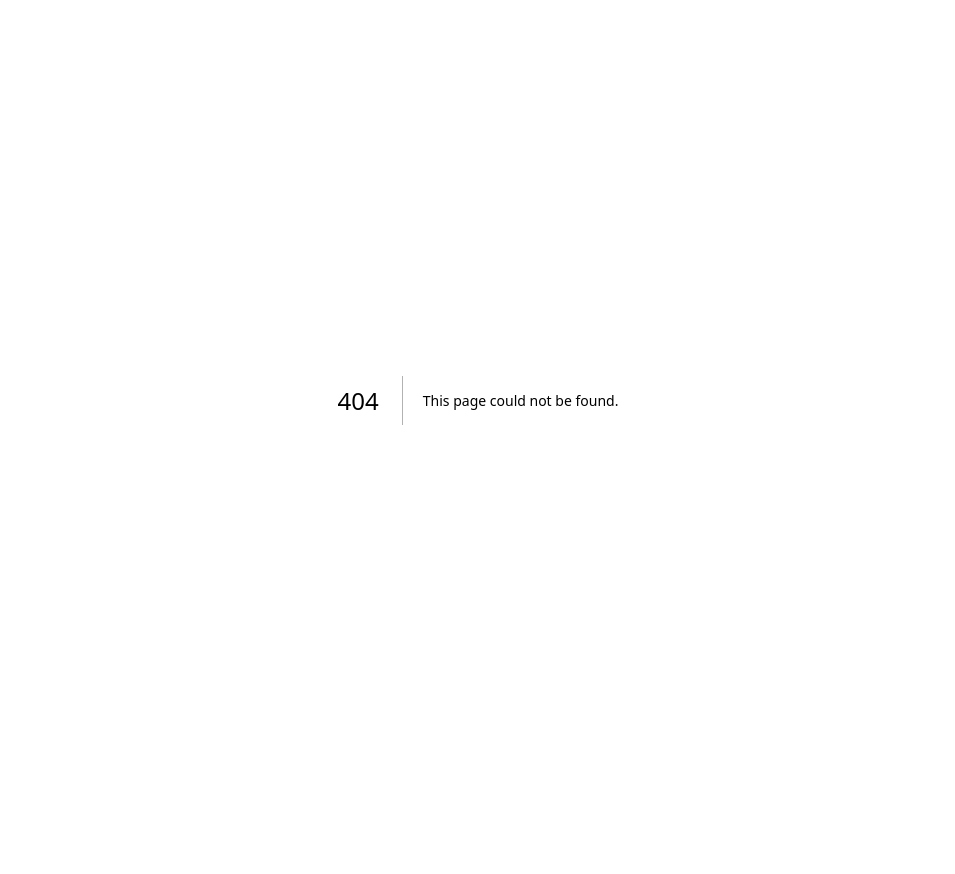
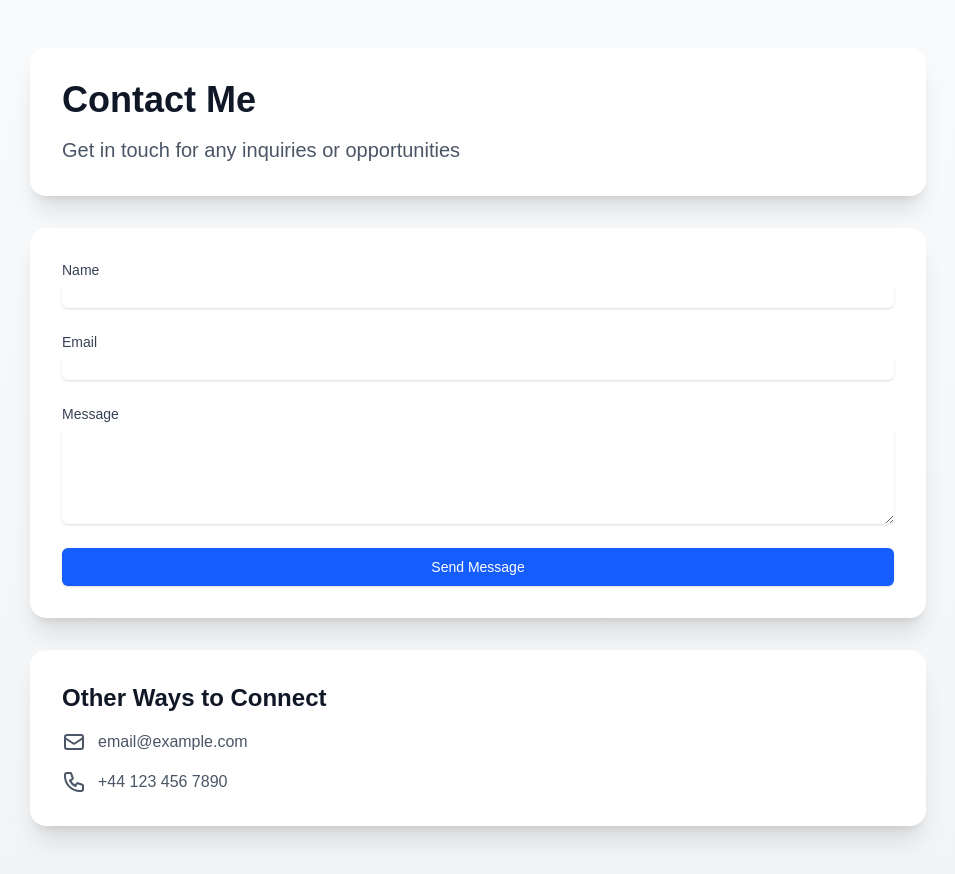
Before and after one commit to mitch478/mitch478.xyz, a Next.js app: page /contact in a window 1280 px wide. Before the commit this address had no page. Shown: the whole page, without its empty margins (162-1117 px from the left). Before the commit the page ends 800 px from the top, so only its background shows below. Built offline with nearby package versions, Linux system fonts and the light colour scheme.

Commit message:
made changes for CF

```diff
--- /dev/null
+++ b/src/app/contact/page.tsx
@@ -0,0 +1,82 @@
+export default function ContactPage() {
+  return (
+    <main className="min-h-screen bg-gradient-to-b from-gray-50 to-gray-100 py-12 px-4 sm:px-6 lg:px-8">
+      <div className="max-w-4xl mx-auto">
+        {/* Contact Header */}
+        <div className="bg-white rounded-2xl shadow-xl p-8 mb-8">
+          <h1 className="text-4xl font-bold text-gray-900 mb-4">Contact Me</h1>
+          <p className="text-xl text-gray-600">
+            Get in touch for any inquiries or opportunities
+          </p>
+        </div>
+
+        {/* Contact Form */}
+        <div className="bg-white rounded-2xl shadow-xl p-8">
+          <form className="space-y-6">
+            <div>
+              <label htmlFor="name" className="block text-sm font-medium text-gray-700">
+                Name
+              </label>
+              <input
+                type="text"
+                id="name"
+                name="name"
+                className="mt-1 block w-full rounded-md border-gray-300 shadow-sm focus:border-blue-500 focus:ring-blue-500"
+              />
+            </div>
+
+            <div>
+              <label htmlFor="email" className="block text-sm font-medium text-gray-700">
+                Email
+              </label>
+              <input
+                type="email"
+                id="email"
+                name="email"
+                className="mt-1 block w-full rounded-md border-gray-300 shadow-sm focus:border-blue-500 focus:ring-blue-500"
+              />
+            </div>
+
+            <div>
+              <label htmlFor="message" className="block text-sm font-medium text-gray-700">
+                Message
+              </label>
+              <textarea
+                id="message"
+                name="message"
+                rows={4}
+                className="mt-1 block w-full rounded-md border-gray-300 shadow-sm focus:border-blue-500 focus:ring-blue-500"
+              ></textarea>
+            </div>
+
+            <button
+              type="submit"
+              className="w-full flex justify-center py-2 px-4 border border-transparent rounded-md shadow-sm text-sm font-medium text-white bg-blue-600 hover:bg-blue-700 focus:outline-none focus:ring-2 focus:ring-offset-2 focus:ring-blue-500"
+            >
+              Send Message
+            </button>
+          </form>
+        </div>
+
+        {/* Contact Information */}
+        <div className="bg-white rounded-2xl shadow-xl p-8 mt-8">
+          <h2 className="text-2xl font-bold text-gray-900 mb-4">Other Ways to Connect</h2>
+          <div className="space-y-4">
+            <div className="flex items-center space-x-3">
+              <svg className="w-6 h-6 text-gray-600" fill="none" stroke="currentColor" viewBox="0 0 24 24">
+                <path strokeLinecap="round" strokeLinejoin="round" strokeWidth="2" d="M3 8l7.89 5.26a2 2 0 002.22 0L21 8M5 19h14a2 2 0 002-2V7a2 2 0 00-2-2H5a2 2 0 00-2 2v10a2 2 0 002 2z" />
+              </svg>
+              <span className="text-gray-600">email@example.com</span>
+            </div>
+            <div className="flex items-center space-x-3">
+              <svg className="w-6 h-6 text-gray-600" fill="none" stroke="currentColor" viewBox="0 0 24 24">
+                <path strokeLinecap="round" strokeLinejoin="round" strokeWidth="2" d="M3 5a2 2 0 012-2h3.28a1 1 0 01.948.684l1.498 4.493a1 1 0 01-.502 1.21l-2.257 1.13a11.042 11.042 0 005.516 5.516l1.13-2.257a1 1 0 011.21-.502l4.493 1.498a1 1 0 01.684.949V19a2 2 0 01-2 2h-1C9.716 21 3 14.284 3 6V5z" />
+              </svg>
+              <span className="text-gray-600">+44 123 456 7890</span>
+            </div>
+          </div>
+        </div>
+      </div>
+    </main>
+  );
+}
--- a/src/app/page.tsx
+++ b/src/app/page.tsx
@@ -1,4 +1,5 @@
 import Image from "next/image";
+import Link from 'next/link';
 
 export default function Home() {
   return (
@@ -39,7 +40,7 @@ export default function Home() {
         <div className="bg-white rounded-2xl shadow-xl p-8 mb-8">
           <h2 className="text-2xl font-bold text-gray-900 mb-4">About Me</h2>
           <p className="text-gray-600 leading-relaxed">
-            I'm Nathan Mitchell, from South Wales, United Kingdom. I've worked in technoology since I was 16 years old. I'm currently running a company called MCS provivding IT services to small medium businesses.
+            I&apos;m Nathan Mitchell, from South Wales, United Kingdom. I&apos;ve worked in technology since I was 16 years old. I&apos;m currently running a company called MCS providing IT services to small medium businesses.
           </p>
         </div>
 
@@ -72,6 +73,16 @@ export default function Home() {
             </div>
           </div>
         </div>
+
+        {/* Navigation Section */}
+        <div className="mt-8">
+          <Link
+            href="/contact"
+            className="text-gray-600 hover:text-gray-900"
+          >
+            Contact
+          </Link>
+        </div>
       </div>
     </main>
   );
```
